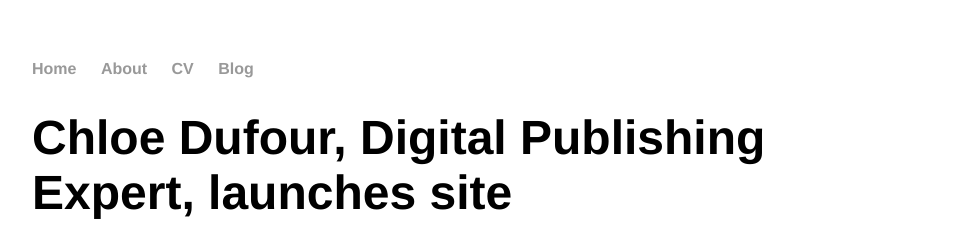
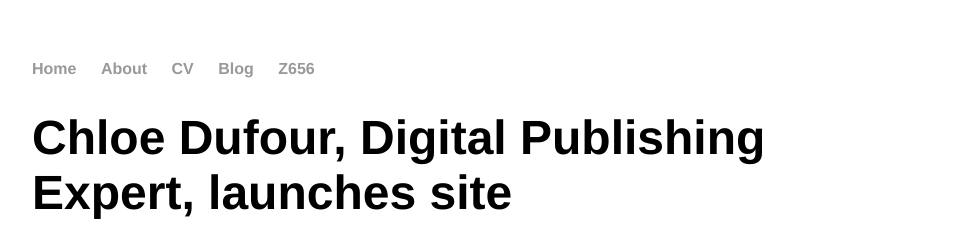
Before and after one commit to chloedufour/cdufour.github.io, a Jekyll site: the page built from _posts/2018-01-11-site-created.md, in a window 1280 px wide. Shown: the top 252 px of the page, without its empty margins (160-1119 px from the left). Built offline with Jekyll 4.4.1, drawn with Linux system fonts in a browser that asks for light colours.

Commit message:
Update default.html

```diff
--- a/_layouts/default.html
+++ b/_layouts/default.html
@@ -12,6 +12,7 @@
 		        	<li><a href="/about">About</a></li>
 	        		<li><a href="/cv">CV</a></li>
 	        		<li><a href="/blog">Blog</a></li>
+				<li><a href="/z656">Z656</a></li>
 	    		</ul>
 			</nav>
 			<div class="container">
```
